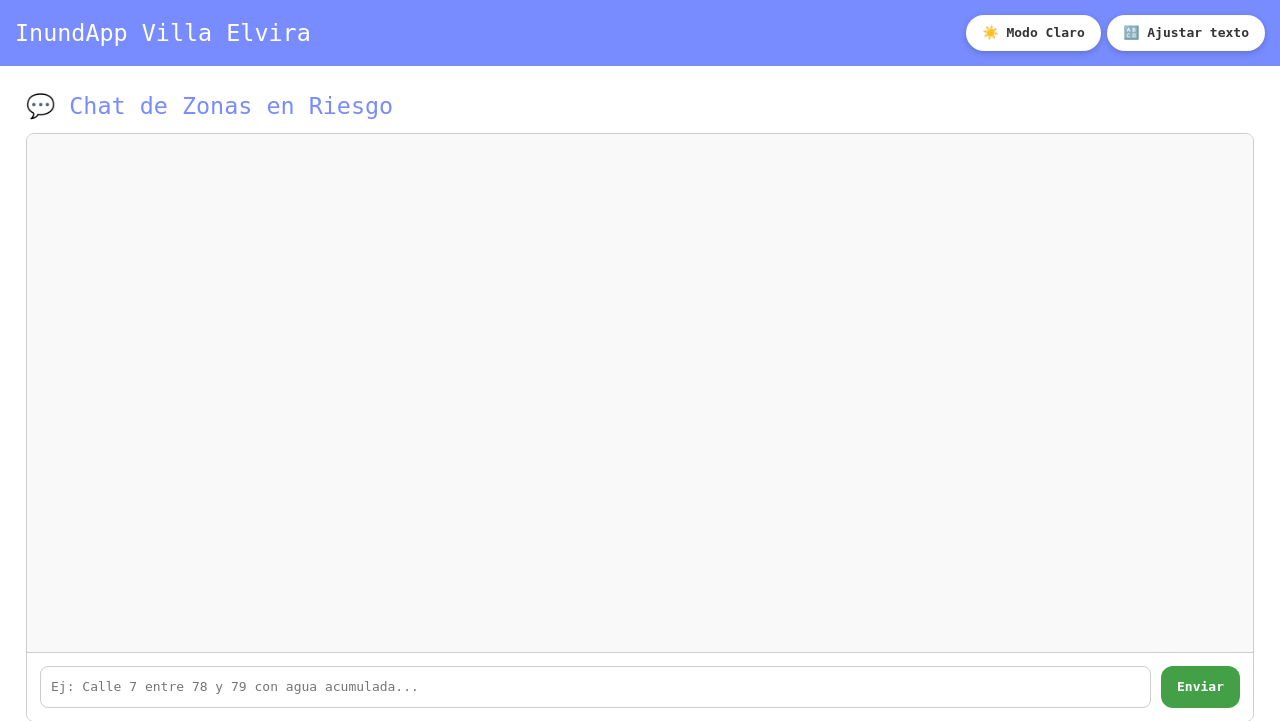
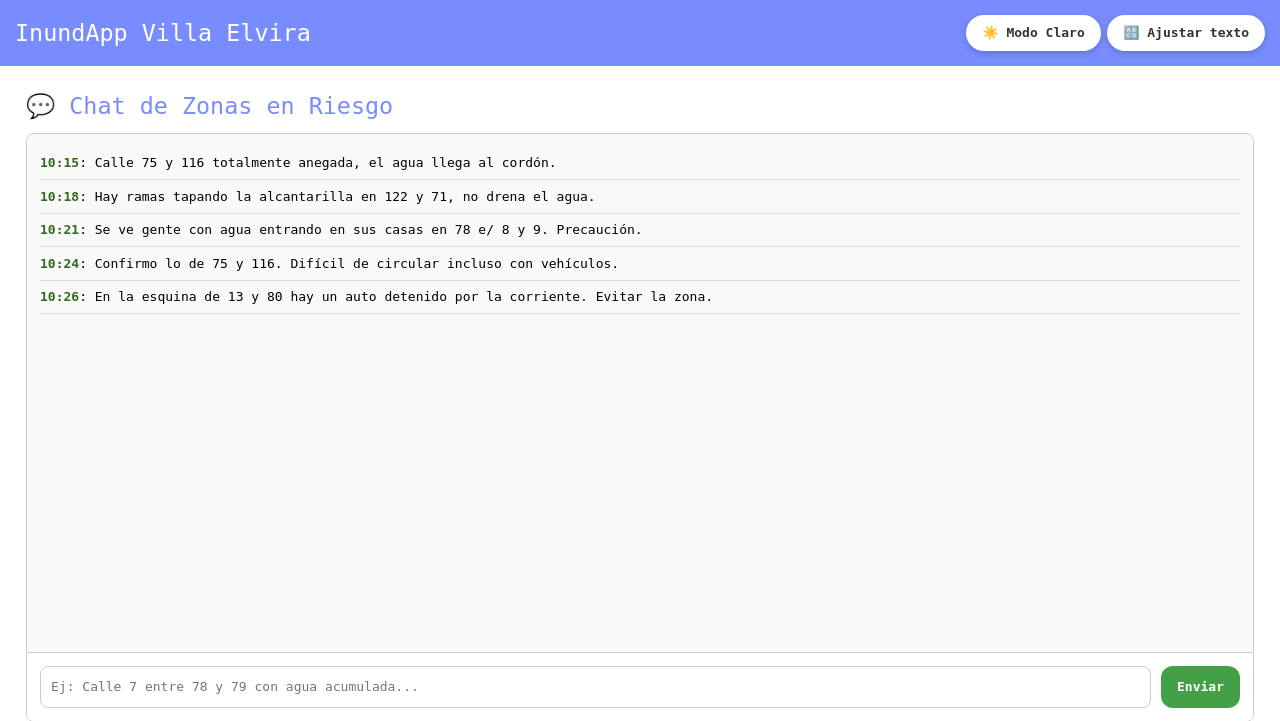
Before and after one commit to Joaco27/InundApp, a Flask app: page /observacion in a window 1280 px wide. Shown: the top 721 px of the page. Run offline with Flask 3, Linux system fonts and the light colour scheme; parts of the project's set-up code (start-up, migrations or seed data) failed here and were passed over.

Commit message:
Arreglando cositas

```diff
--- a/project_deu/project_deu/templates/agregar_observacion.html
+++ b/project_deu/project_deu/templates/agregar_observacion.html
@@ -169,7 +169,7 @@
       <h1>💬 Chat de Zonas en Riesgo</h1>
       <div class="chat-container">
         <div id="chat-mensajes" class="chat-mensajes" aria-live="polite">
-          <!-- Mensajes se agregarán acá dinámicamente -->
+          <!-- Mensajes cargados dinámicamente -->
         </div>
         <form id="chat-form" class="chat-formulario" aria-label="Formulario para enviar observaciones">
           <input type="text" id="mensaje" name="mensaje" required placeholder="Ej: Calle 7 entre 78 y 79 con agua acumulada..." />
@@ -186,12 +186,28 @@
     const input = document.getElementById('mensaje');
     const chat = document.getElementById('chat-mensajes');
 
+    // Mensajes precargados de ejemplo
+    const mensajesIniciales = [
+      { hora: "10:15", texto: "Calle 75 y 116 totalmente anegada, el agua llega al cordón." },
+      { hora: "10:18", texto: "Hay ramas tapando la alcantarilla en 122 y 71, no drena el agua." },
+      { hora: "10:21", texto: "Se ve gente con agua entrando en sus casas en 78 e/ 8 y 9. Precaución." },
+      { hora: "10:24", texto: "Confirmo lo de 75 y 116. Difícil de circular incluso con vehículos." },
+      { hora: "10:26", texto: "En la esquina de 13 y 80 hay un auto detenido por la corriente. Evitar la zona." }
+    ];
+
+    mensajesIniciales.forEach(m => {
+      const msg = document.createElement('div');
+      msg.classList.add('mensaje');
+      msg.innerHTML = `<strong>${m.hora}</strong>: ${m.texto}`;
+      chat.appendChild(msg);
+    });
+
     form.addEventListener('submit', e => {
       e.preventDefault();
       const texto = input.value.trim();
       if (!texto) return;
 
-      const hora = new Date().toLocaleTimeString();
+      const hora = new Date().toLocaleTimeString([], { hour: '2-digit', minute: '2-digit' });
       const nuevoMensaje = document.createElement('div');
       nuevoMensaje.classList.add('mensaje');
       nuevoMensaje.innerHTML = `<strong>${hora}</strong>: ${texto}`;
--- a/project_deu/project_deu/templates/refugios.html
+++ b/project_deu/project_deu/templates/refugios.html
@@ -202,7 +202,7 @@
       const esSeleccionado = coords[0] === refugioSeleccionado[0] && coords[1] === refugioSeleccionado[1];
       const iconUrl = esSeleccionado
         ? "https://raw.githubusercontent.com/pointhi/leaflet-color-markers/master/img/marker-icon-blue.png"
-        : "https://raw.githubusercontent.com/pointhi/leaflet-color-markers/master/img/marker-icon-grey.png";
+        : "https://raw.githubusercontent.com/pointhi/leaflet-color-markers/master/img/marker-icon-blue.png";
 
       const marker = L.marker(coords, {
         icon: L.icon({
```
